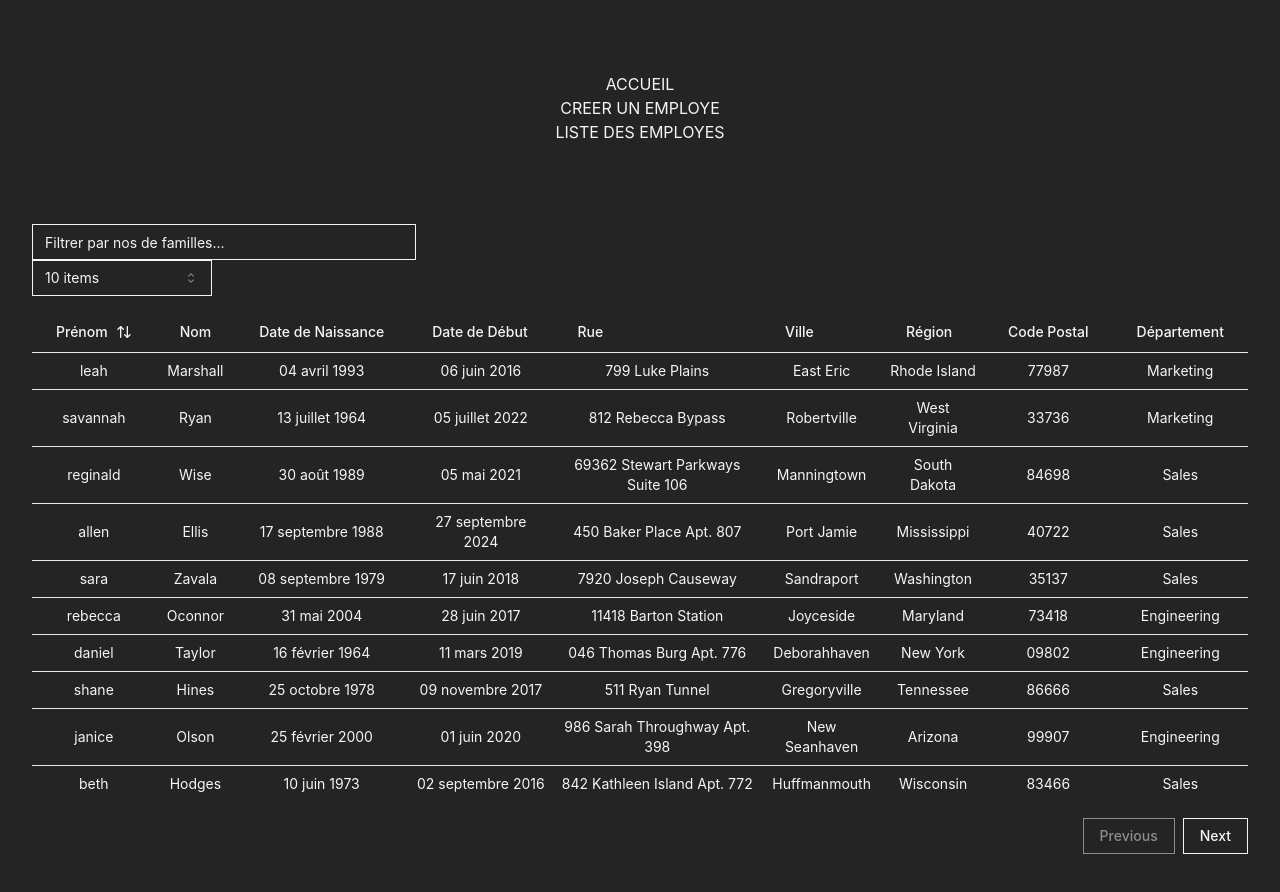
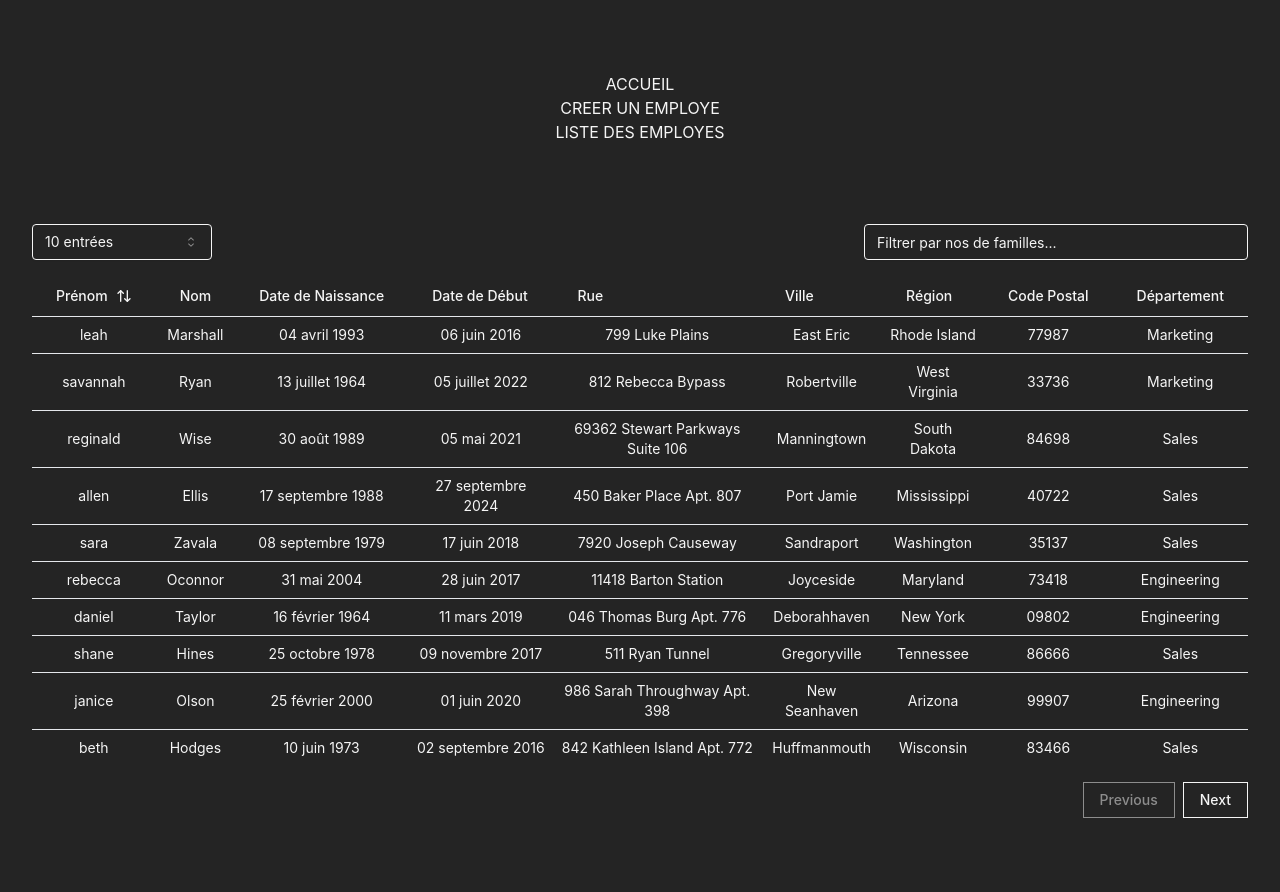
Before and after one commit to DavyHaYehoudi/convert-to-react, a React (Vite) app: page /employees in a window 1280 px wide. Shown: the top 892 px of the page. Built offline with nearby package versions, Linux system fonts and the light colour scheme.

Commit message:
add sorting columns

```diff
--- a/src/pages/list-employees/EmployeeTable.tsx
+++ b/src/pages/list-employees/EmployeeTable.tsx
@@ -5,7 +5,9 @@ import {
   getPaginationRowModel,
   useReactTable,
   getFilteredRowModel,
-  ColumnFiltersState
+  ColumnFiltersState,
+  SortingState,
+  getSortedRowModel,
 } from "@tanstack/react-table";
 import { Button } from "../../components/ui/button";
 import {
@@ -41,10 +43,14 @@ export function EmployeeTable({ data }: EmployeeTableProps) {
   });
   const [columnFilters, setColumnFilters] = React.useState<ColumnFiltersState>(
     []
-  )
+  );
+  const [sorting, setSorting] = React.useState<SortingState>([]);
+
   const table = useReactTable({
     data,
     columns,
+    onSortingChange: setSorting,
+    getSortedRowModel: getSortedRowModel(),
     getCoreRowModel: getCoreRowModel(),
     getPaginationRowModel: getPaginationRowModel(),
     getFilteredRowModel: getFilteredRowModel(),
@@ -52,37 +58,39 @@ export function EmployeeTable({ data }: EmployeeTableProps) {
     state: {
       pagination,
       columnFilters,
+      sorting,
     },
     onPaginationChange: setPagination,
   });
 
   return (
     <div>
-      <Input
-        placeholder="Filtrer par nos de familles..."
-        value={(table.getColumn("lastName")?.getFilterValue() as string) ?? ""}
-        onChange={(event) =>
-          table.getColumn("lastName")?.setFilterValue(event.target.value)
-        }
-        className="max-w-sm"
-      />
       <div className="flex items-center justify-between mb-4">
         <Select
           onValueChange={(value) =>
             setPagination({ ...pagination, pageSize: Number(value) })
           }
         >
-          <SelectTrigger className="w-[180px]">
-            <SelectValue placeholder={`${pagination.pageSize} items`} />
+          <SelectTrigger className="w-[180px] rounded">
+            <SelectValue placeholder={`${pagination.pageSize} entrées`} />
           </SelectTrigger>
           <SelectContent className="bg-[#242424] text-[whitesmoke]">
-            <SelectItem value="1">1</SelectItem>
             <SelectItem value="5">5</SelectItem>
             <SelectItem value="10">10</SelectItem>
             <SelectItem value="20">20</SelectItem>
             <SelectItem value="50">50</SelectItem>
           </SelectContent>
         </Select>
+        <Input
+          placeholder="Filtrer par nos de familles..."
+          value={
+            (table.getColumn("lastName")?.getFilterValue() as string) ?? ""
+          }
+          onChange={(event) =>
+            table.getColumn("lastName")?.setFilterValue(event.target.value)
+          }
+          className="max-w-sm rounded"
+        />
       </div>
       <Table>
         <TableHeader>
--- a/src/pages/list-employees/columnsTable.tsx
+++ b/src/pages/list-employees/columnsTable.tsx
@@ -8,6 +8,7 @@ import { ArrowUpDown } from "lucide-react"
 export const columnsTable: ColumnDef<Employee>[] = [
   {
     accessorKey: "firstName",
+    enableSorting: true,
     header: ({ column }) => (
       <Button
         variant="ghost"
@@ -21,6 +22,7 @@ export const columnsTable: ColumnDef<Employee>[] = [
   },
   {
     accessorKey: "lastName",
+    enableSorting: true,
     header: ({ column }) => (
       <Button
         variant="ghost"
@@ -32,6 +34,7 @@ export const columnsTable: ColumnDef<Employee>[] = [
   },
   {
     accessorKey: "dateOfBirth",
+    enableSorting: true,
     header: ({ column }) => (
       <Button
         variant="ghost"
@@ -44,6 +47,7 @@ export const columnsTable: ColumnDef<Employee>[] = [
   },
   {
     accessorKey: "startDate",
+    enableSorting: true,
     header: ({ column }) => (
       <Button
         variant="ghost"
@@ -56,6 +60,7 @@ export const columnsTable: ColumnDef<Employee>[] = [
   },
   {
     accessorKey: "street",
+    enableSorting: true,
     header: ({ column }) => (
       <Button
         variant="ghost"
@@ -67,6 +72,7 @@ export const columnsTable: ColumnDef<Employee>[] = [
   },
   {
     accessorKey: "city",
+    enableSorting: true,
     header: ({ column }) => (
       <Button
         variant="ghost"
@@ -78,6 +84,7 @@ export const columnsTable: ColumnDef<Employee>[] = [
   },
   {
     accessorKey: "region",
+    enableSorting: true,
     header: ({ column }) => (
       <Button
         variant="ghost"
@@ -89,6 +96,7 @@ export const columnsTable: ColumnDef<Employee>[] = [
   },
   {
     accessorKey: "zipCode",
+    enableSorting: true,
     header: ({ column }) => (
       <Button
         variant="ghost"
@@ -100,6 +108,7 @@ export const columnsTable: ColumnDef<Employee>[] = [
   },
   {
     accessorKey: "department",
+    enableSorting: true,
     header: ({ column }) => (
       <Button
         variant="ghost"
```
